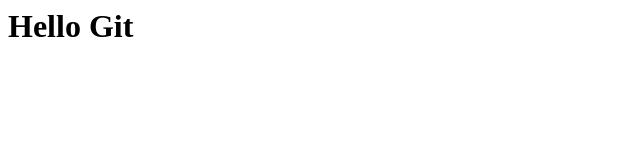
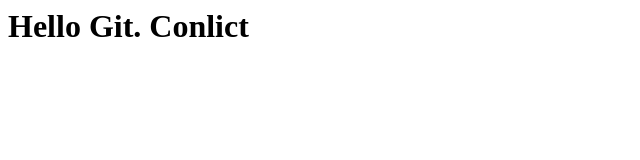
Before and after one commit to tanpham96/github-demo, a plain HTML site: page index.html in a window 1280 px wide. Shown: the whole page, without its empty margins (0-640 px from the left). Drawn offline with Linux system fonts and the light colour scheme.

Commit message:
Update index.html

```diff
--- a/index.html
+++ b/index.html
@@ -1 +1 @@
-<h1> Hello Git</h1>
+<h1> Hello Git. Conlict</h1>
```
